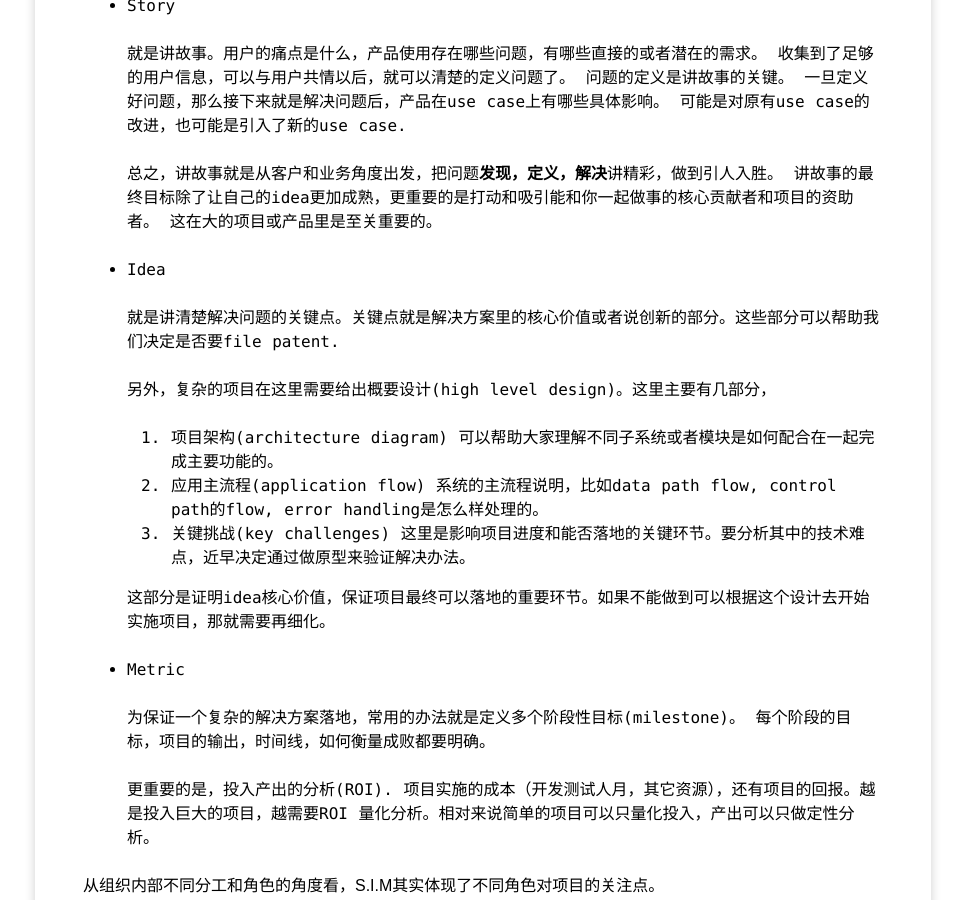
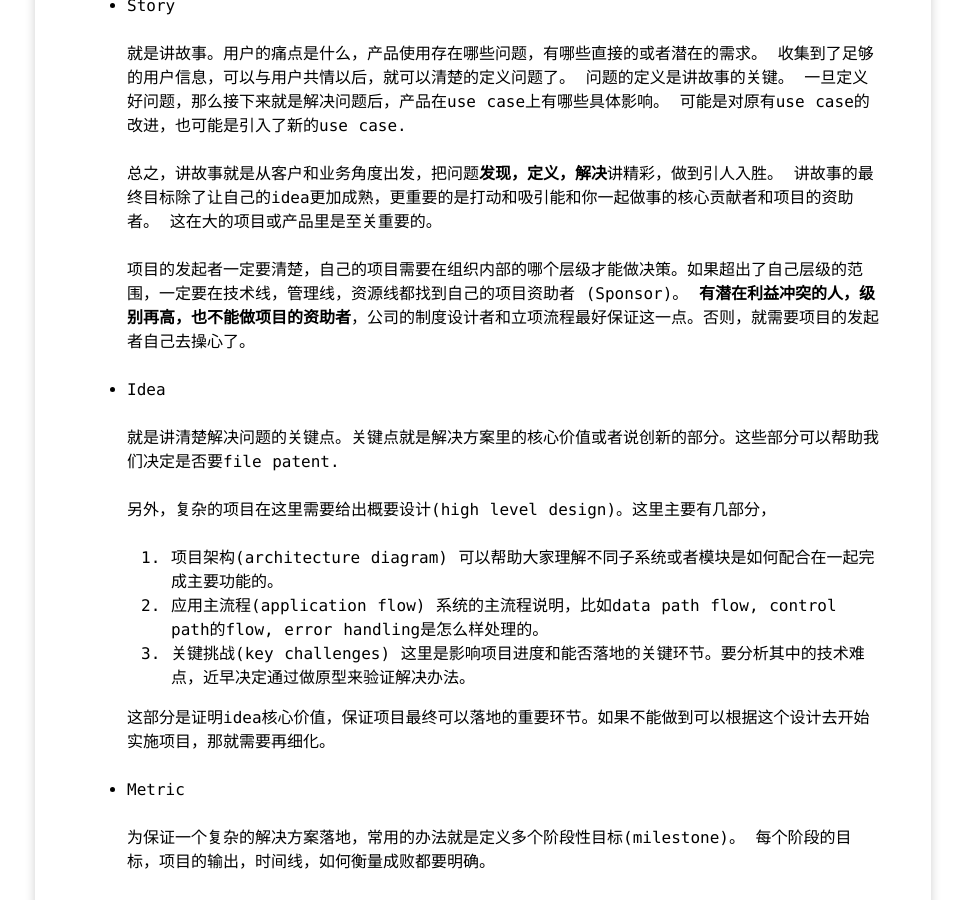
Before and after one commit to yangoliver/yangoliver.github.io, a Jekyll site: the page built from _posts/2016/2016-01-05-project-proposal-basic.md, in a window 1280 px wide and 900 px high, scrolled down 786 px. Shown: the whole window, without its empty margins (157-1122 px from the left). Built offline with Jekyll 4.4.1, drawn with Linux system fonts in a browser that asks for light colours; comment, search, counter and statistics services are not loaded.

Commit message:
update: highlight project sponsor descriptions

```diff
--- a/_posts/2016/2016-01-05-project-proposal-basic.md
+++ b/_posts/2016/2016-01-05-project-proposal-basic.md
@@ -38,6 +38,9 @@ tags:
   总之，讲故事就是从客户和业务角度出发，把问题**发现，定义，解决**讲精彩，做到引人入胜。
   讲故事的最终目标除了让自己的idea更加成熟，更重要的是打动和吸引能和你一起做事的核心贡献者和项目的资助者。
   这在大的项目或产品里是至关重要的。
+
+  项目的发起者一定要清楚，自己的项目需要在组织内部的哪个层级才能做决策。如果超出了自己层级的范围，一定要在技术线，管理线，资源线都找到自己的项目资助者 (Sponsor)。
+  **有潜在利益冲突的人，级别再高，也不能做项目的资助者**，公司的制度设计者和立项流程最好保证这一点。否则，就需要项目的发起者自己去操心了。
 
 * Idea
 
```
